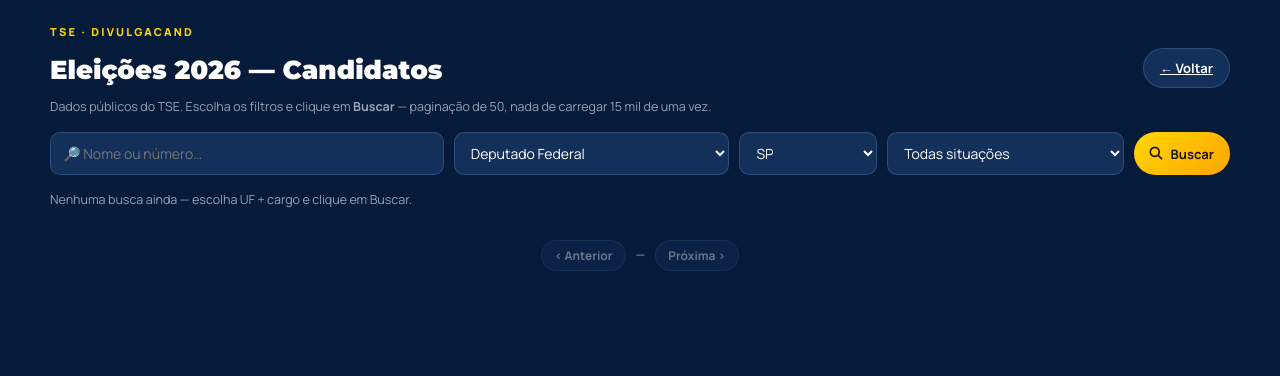
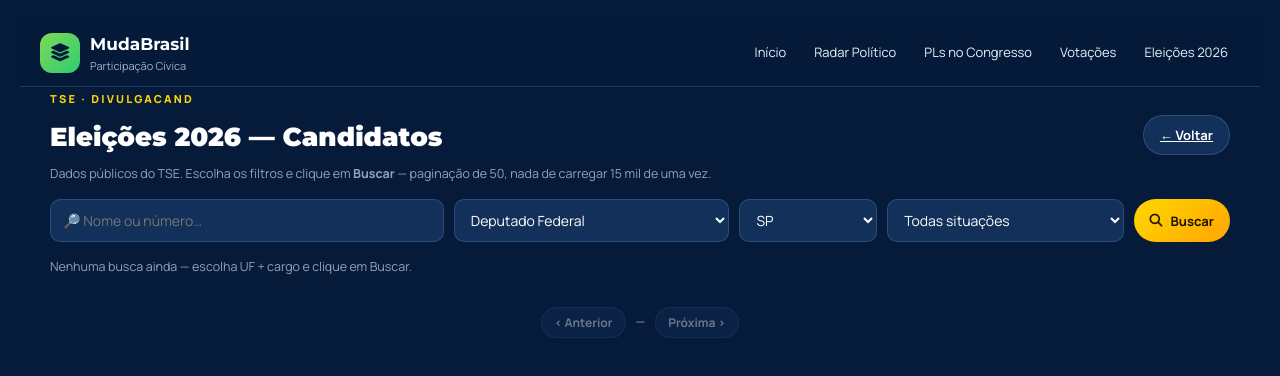
Before and after one commit to xbrancox/MudaBrZclone280826, a website: page pages/eleicoes-2026.html in a window 1280 px wide. Drawn offline with Linux system fonts and the light colour scheme.

Commit message:
feat: navegação completa em Votações (10 itens) e cabeçalho padrão em Eleições 2026

```diff
--- a/pages/eleicoes-2026.html
+++ b/pages/eleicoes-2026.html
@@ -42,8 +42,31 @@ input,select{background:var(--card2);border:1px solid var(--line);border-radius:
 #aviso{display:none;background:rgba(255,215,0,.08);border:1px solid var(--gold);border-radius:12px;padding:12px;margin:12px 0;font-size:13px}
 @media(max-width:900px){.filtros{grid-template-columns:1fr 1fr}}
 </style>
+<style>
+/* ===== CABEÇALHO PADRÃO MUDABRASIL ===== */
+header.topo{position:sticky;top:0;z-index:50;display:flex;gap:12px;align-items:center;padding:12px 20px;background:#061a3add;backdrop-filter:blur(8px);border-bottom:1px solid #1d3a66;flex-wrap:wrap}
+header.topo .lg{display:flex;gap:10px;align-items:center;text-decoration:none}
+header.topo .lg .ic{width:40px;height:40px;border-radius:12px;background:linear-gradient(135deg,#7ed957,#2ECC71);display:flex;align-items:center;justify-content:center;color:#061a3a;font-size:18px}
+header.topo .lg b{font-family:Montserrat;font-size:17px;color:#fff}
+header.topo .lg small{display:block;color:#9fb0c8;font-size:11px}
+header.topo nav{display:flex;gap:4px;flex-wrap:wrap;margin-left:auto}
+header.topo nav a{color:#eaf1fb;text-decoration:none;padding:8px 12px;border-radius:999px;font-size:13px}
+header.topo nav a:hover{background:#123059}
+header.topo nav a.on{background:#FFD700;color:#061a3a;font-weight:800}
+@media(max-width:960px){header.topo nav{display:none}}
+</style>
 </head>
 <body>
+<header class="topo">
+  <a href="../index.html" class="lg"><div class="ic"><i class="fa-solid fa-layer-group"></i></div><div><b>MudaBrasil</b><small>Participação Cívica</small></div></a>
+  <nav>
+<a href="../index.html">Início</a>
+<a href="parlamentares.html">Radar Político</a>
+<a href="congresso.html">PLs no Congresso</a>
+<a href="votacoes.html">Votações</a>
+<a href="eleicoes-2026.html">Eleições 2026</a>
+  </nav>
+</header>
 <div class="wrap">
 <div class="topo">
 <div><span class="kick">TSE · DIVULGACAND</span><h1>Eleições 2026 — Candidatos</h1>
```
Also changed, not shown: pages/votacoes.html (+7 -2 lines).
